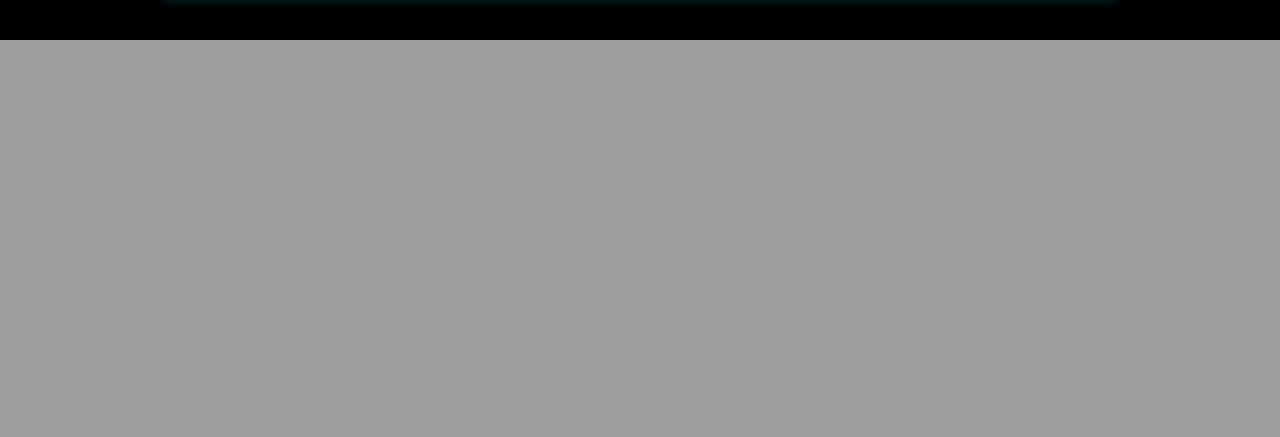
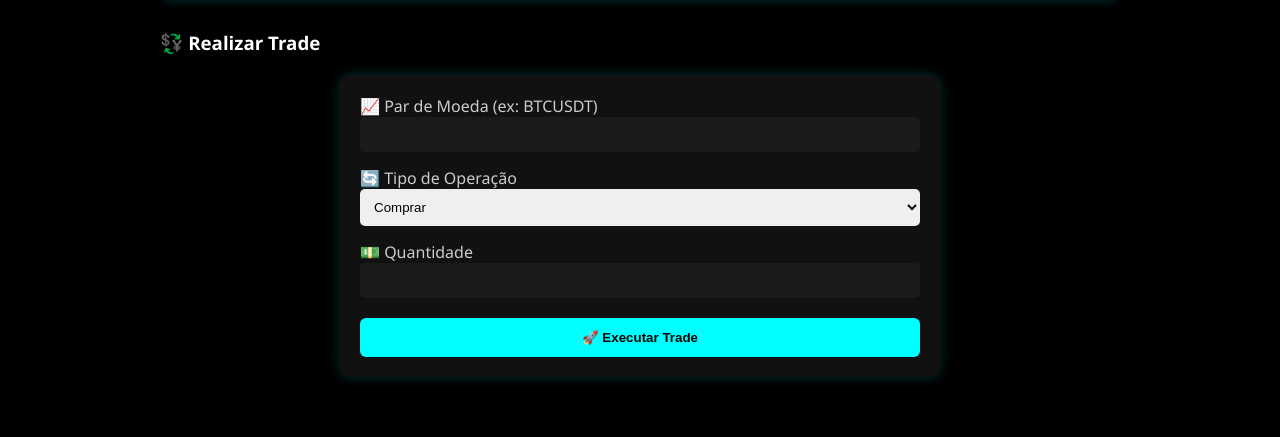
Before and after one commit to Claratrade33/Soma, a Flask app: template templates/painel_operacao.html in a window 1280 px wide. Shown: the part 773-1210 px from the top of the page. Before the commit the page ends 813 px from the top, so only its background shows below. Run offline with Flask 3, Linux system fonts and the light colour scheme; the template is opened without the code that fills it, so the values that code supplies are empty.

Commit message:
Atualizar o painel_operacao.html

```diff
--- a/templates/painel_operacao.html
+++ b/templates/painel_operacao.html
@@ -66,5 +66,28 @@
             {% endfor %}
         </tbody>
     </table>
+
+    <h3 style="margin-top: 30px;">💱 Realizar Trade</h3>
+    <form method="POST" action="{{ url_for('trade') }}">
+        <label for="symbol" style="color: #ccc;">📈 Par de Moeda (ex: BTCUSDT)</label>
+        <input type="text" id="symbol" name="symbol" required
+               style="width: 100%; padding: 10px; margin-bottom: 15px; border-radius: 5px; border: none;">
+
+        <label for="side" style="color: #ccc;">🔄 Tipo de Operação</label>
+        <select id="side" name="side" required
+                style="width: 100%; padding: 10px; margin-bottom: 15px; border-radius: 5px; border: none;">
+            <option value="BUY">Comprar</option>
+            <option value="SELL">Vender</option>
+        </select>
+
+        <label for="quantity" style="color: #ccc;">💵 Quantidade</label>
+        <input type="number" id="quantity" name="quantity" required min="0.001" step="0.001"
+               style="width: 100%; padding: 10px; margin-bottom: 20px; border-radius: 5px; border: none;">
+
+        <button type="submit"
+                style="width: 100%; padding: 12px; background-color: #00ffff; color: #000; font-weight: bold; border: none; border-radius: 6px;">
+            🚀 Executar Trade
+        </button>
+    </form>
 </div>
 {% endblock %}
```
